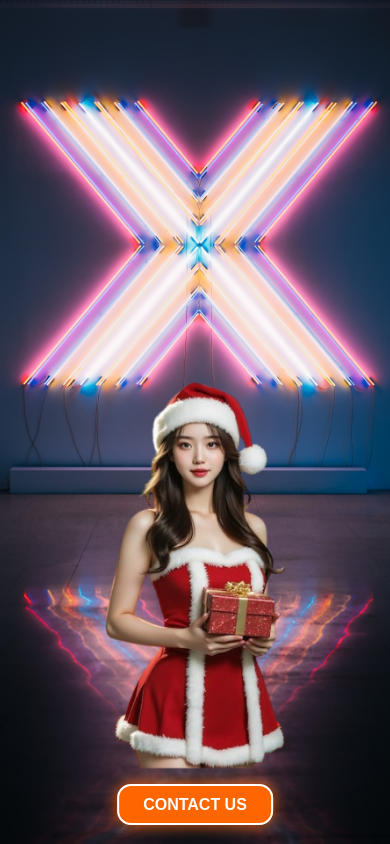
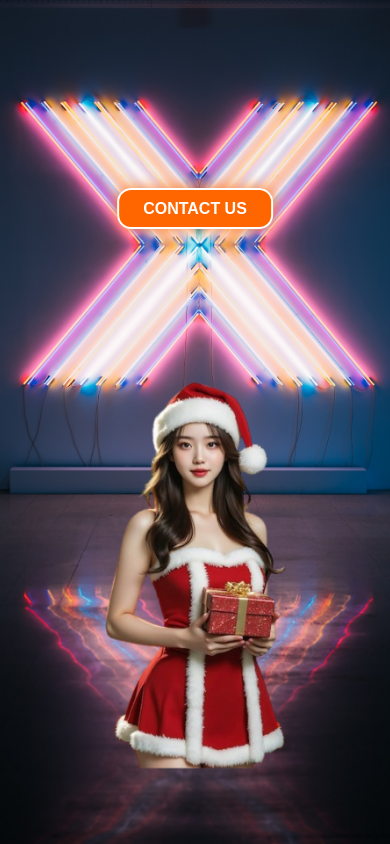
Before and after one commit to Tmix98/AZTimex, a plain HTML site: page index.html in a window 390 px wide. Drawn offline with Linux system fonts and the light colour scheme.

Commit message:
Update index.html

```diff
--- a/index.html
+++ b/index.html
@@ -77,7 +77,7 @@
     .mobile-btn-wrapper {
       display: none;
       position: absolute;
-      bottom: 30px;
+      top: 200px;
       left: 50%;
       transform: translateX(-50%);
     }
```
